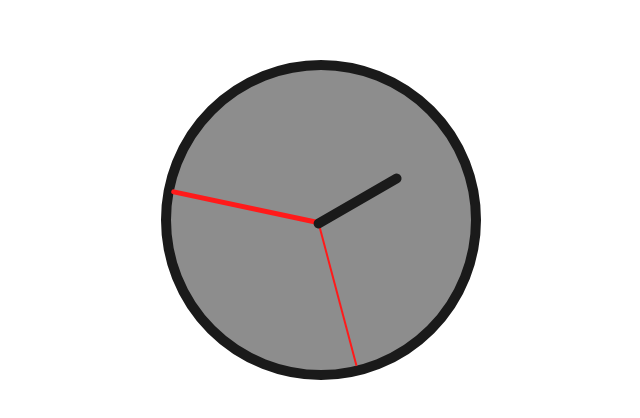
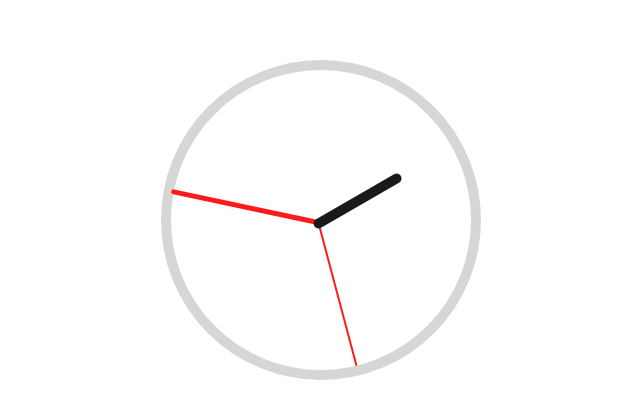
Before and after one commit to LukeWebster-Khan/JS-clock, a plain HTML site: page index.html in a window 1280 px wide. Shown: the part 188-606 px from the top of the page, without its empty margins (319-959 px from the left). Drawn offline with Linux system fonts and the light colour scheme.

Commit message:
box-shadow added/color change

```diff
--- a/styling.css
+++ b/styling.css
@@ -8,11 +8,12 @@ body {
 .clock {
   width: 300px;
   height: 300px;
-  background-color: gray;
-  border-radius: 50%;
+  border-radius:  50%;
   border: 10px solid;
   position: relative;
   opacity: 90%;
+  color: rgb(211, 210, 210);
+  box-shadow: seashell;
 }
 
 .clock-face {
```
